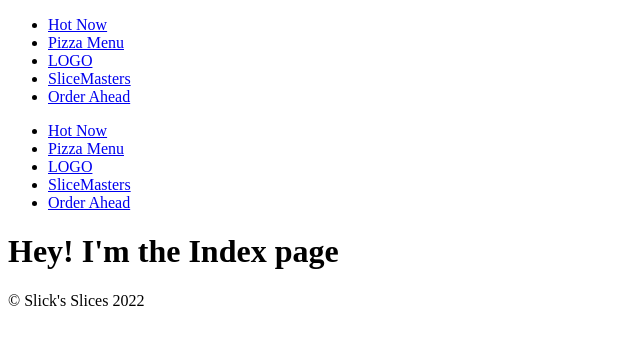
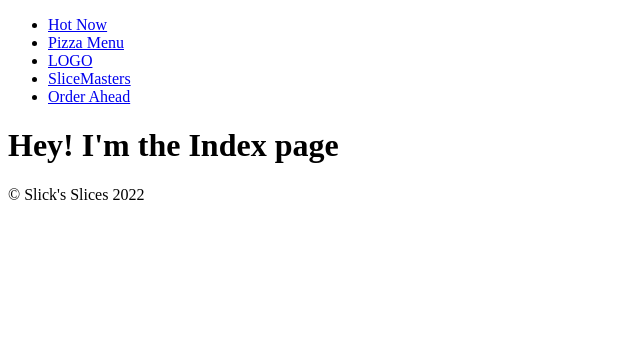
Before and after one commit to b-mendoza/wes-bos__gatsby, a Gatsby site in the folder gatsby__client/: page / in a window 1280 px wide. Shown: the whole page, without its empty margins (0-640 px from the left). Built offline with nearby package versions, Linux system fonts and the light colour scheme; Gatsby itself is replaced by a stand-in of ours.

Commit message:
feat: remove `Nav` and wrapper `main` tag from `pages` components
Since the Wrapper component will be defined on the `browser` and `ssr` files from Gatsby, this will be automatically add the `MainLayout` component to every page

```diff
--- a/gatsby__client/src/pages/index.tsx
+++ b/gatsby__client/src/pages/index.tsx
@@ -1,11 +1,7 @@
-import Nav from '../components/Nav';
-
 export default function IndexPage(): JSX.Element {
   return (
-    <main>
-      <Nav />
-
+    <>
       <h1>Hey! I&apos;m the Index page</h1>
-    </main>
+    </>
   );
 }
--- a/gatsby__client/src/pages/pizzas.tsx
+++ b/gatsby__client/src/pages/pizzas.tsx
@@ -1,7 +1,7 @@
 export default function PizzasPage(): JSX.Element {
   return (
-    <main>
+    <>
       <h1>Hey! I&apos;m the Pizzas page</h1>
-    </main>
+    </>
   );
 }
```
Also changed, not shown: gatsby__client/src/pages/beers.tsx (+2 -6 lines), gatsby__client/src/pages/slicemasters.tsx (+2 -6 lines).
